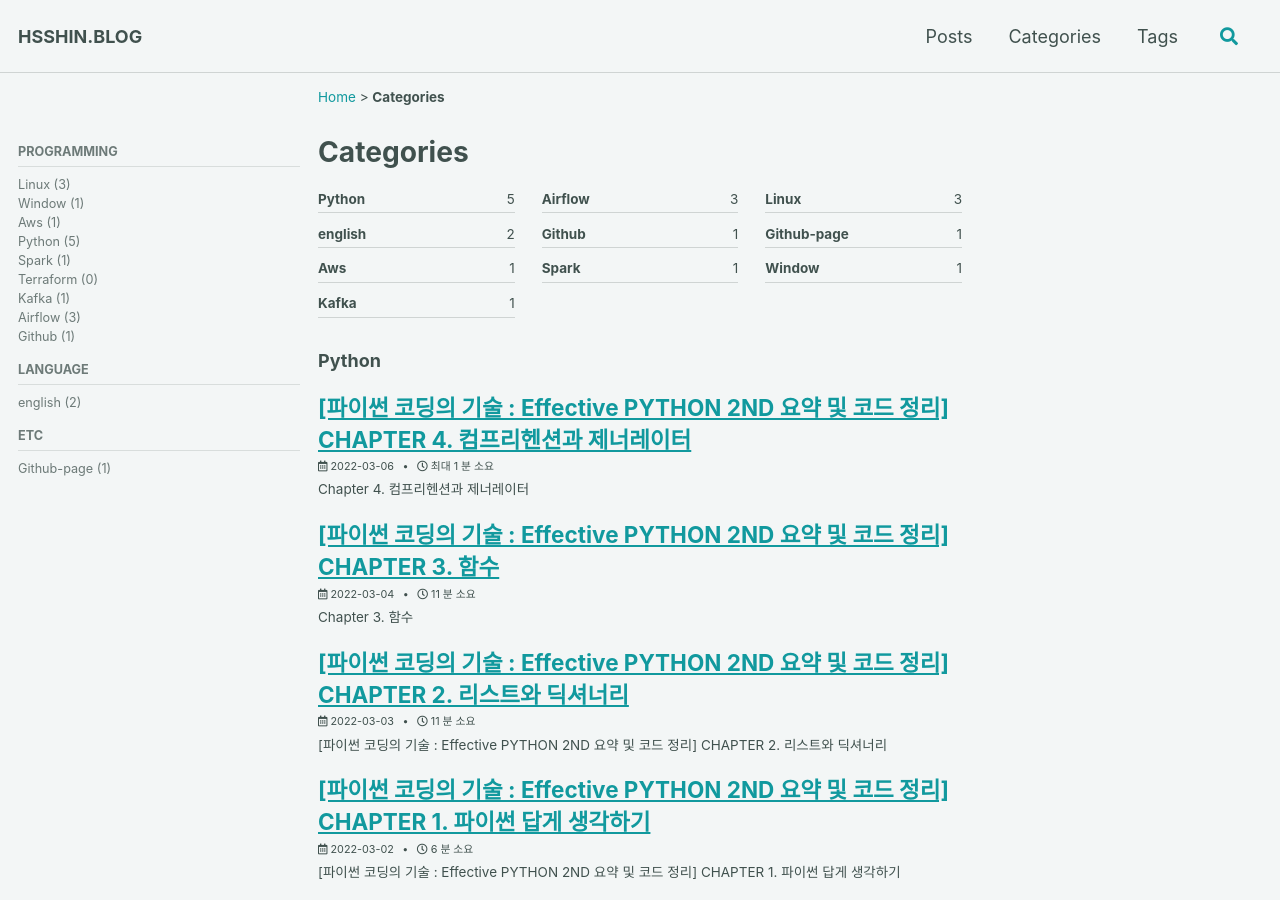
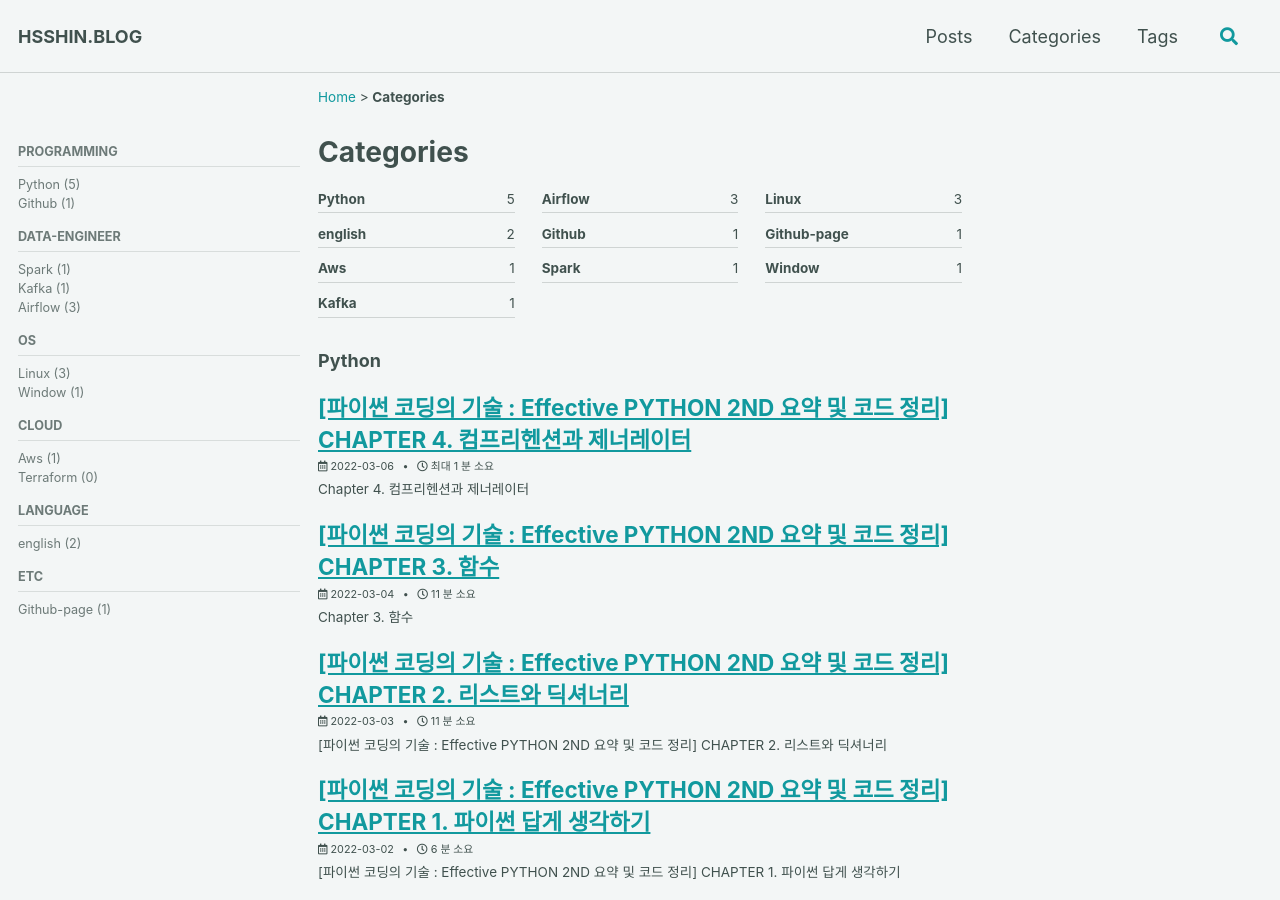
Before and after one commit to dlgldgldgld/dlgldgldgld.github.io, a Jekyll site: the page built from _pages/category-archive.md, in a window 1280 px wide and 900 px high. Built offline with Jekyll 4.4.1, drawn with Linux system fonts in a browser that asks for light colours; cached includes are drawn as plain includes.

Commit message:
change navigation bar directory

```diff
--- a/_data/navigation.yml
+++ b/_data/navigation.yml
@@ -19,25 +19,33 @@ main:
 page_dir:
   - title: Programming
     children:
+      - title: "Python"
+        url: /categories/Python/
+      - title: "Github"
+        url: /categories/Github/
+
+  - title: Data-Engineer
+    children:
+      - title: "Spark"
+        url: /categories/Spark/
+      - title: "Kafka"
+        url: /categories/Kafka/
+      - title: "Airflow"
+        url: /categories/Airflow/
+
+  - title: OS
+    children:
       - title: "Linux"
         url: /categories/Linux/
       - title: "Window"
         url: /categories/Window/
+
+  - title: Cloud
+    children:
       - title: "Aws"
         url: /categories/Aws/
-      - title: "Python"
-        url: /categories/Python/
-      - title: "Spark"
-        url: /categories/Spark/
       - title: "Terraform"
         url: /categories/Terraform/
-      - title: "Kafka"
-        url: /categories/Kafka/
-      - title: "Airflow"
-        url: /categories/Airflow/
-      - title: "Github"
-        url: /categories/Github/
-
 
   - title: Language
     children:
```
